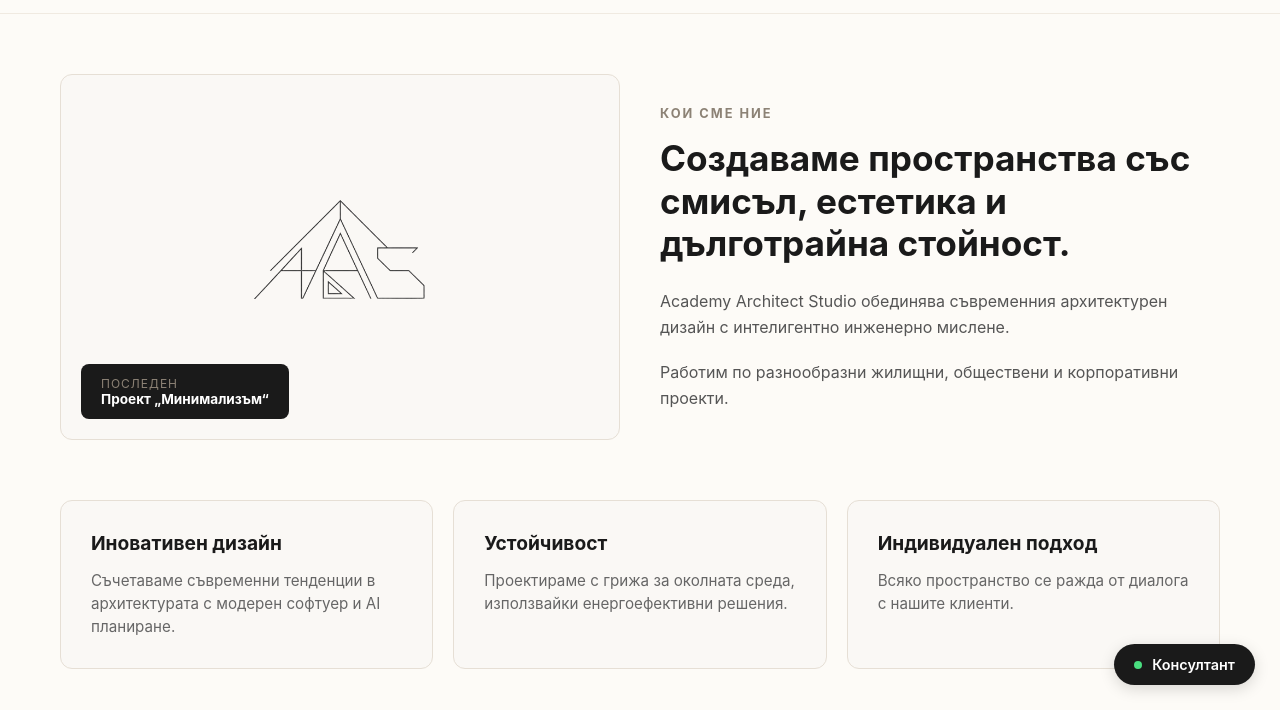
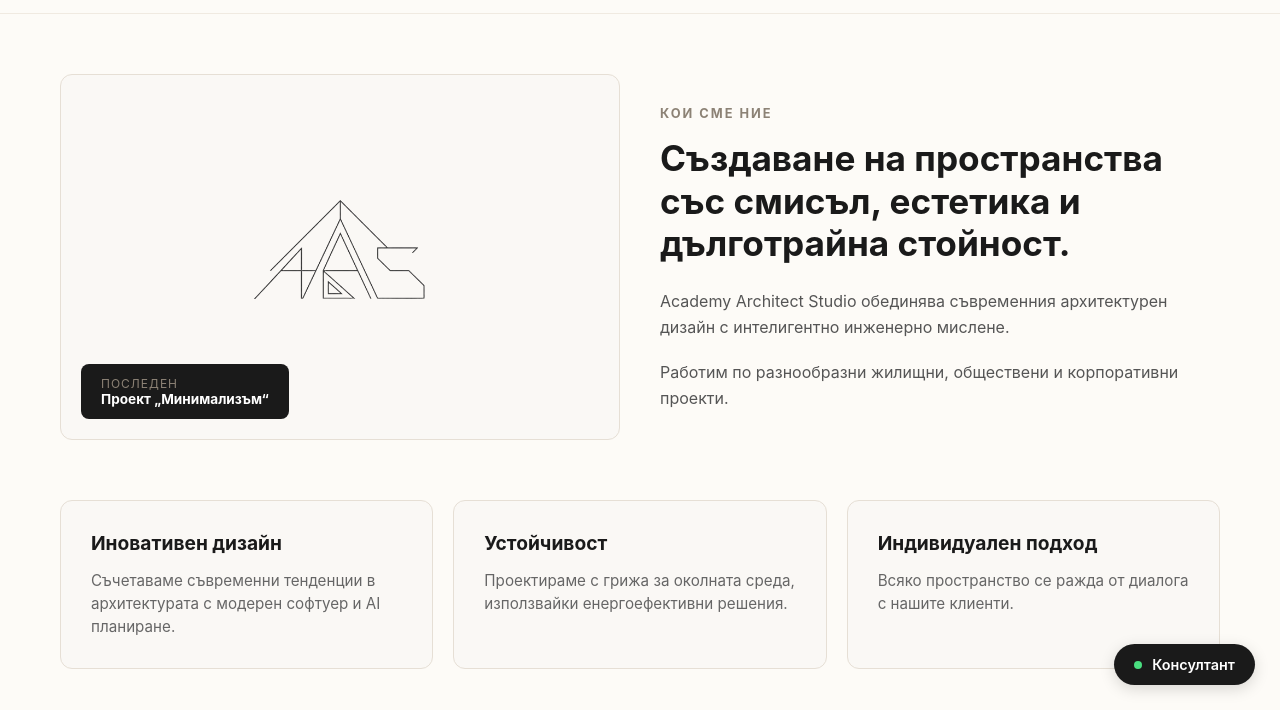
Before and after one commit to kasimfeta619-commits/academy-architect-studio, a plain HTML site: page about.html in a window 1280 px wide. Shown: the part 90-800 px from the top of the page. Drawn offline with Linux system fonts and the light colour scheme; no server answers.

Commit message:
Correct Bulgarian wording on home and about pages

```diff
--- a/about.html
+++ b/about.html
@@ -67,7 +67,7 @@
             <!-- Дясна част - Заглавия и описания -->
             <div class="about-content">
                 <span style="font-size: 0.8rem; letter-spacing: 2px; color: #8c8275; text-transform: uppercase; font-weight: bold;" data-key="about-eyebrow">КОИ СМЕ НИЕ</span>
-                <h1 data-key="about-title" style="font-size: 2.2rem; margin: 15px 0 25px 0; line-height: 1.2;">Създаваме пространства със смисъл, естетика и дълготрайна стойност.</h1>
+                <h1 data-key="about-title" style="font-size: 2.2rem; margin: 15px 0 25px 0; line-height: 1.2;">Създаване на пространства със смисъл, естетика и дълготрайна стойност.</h1>
                 <p data-key="about-desc1" style="color: #555; line-height: 1.6; margin-bottom: 20px;">Academy Architect Studio обединява съвременния архитектурен дизайн с интелигентно инженерно мислене. Нашата цел е да превърнем всяка визия в реалност, съчетавайки функционалност, устойчивост и изчистен стил.</p>
                 <p data-key="about-desc2" style="color: #555; line-height: 1.6;">Работим по разнообразни жилищни, обществени и корпоративни проекти, подхождайки индивидуално към всяка идея и клиентско изискване.</p>
             </div>
--- a/translations.js
+++ b/translations.js
@@ -49,7 +49,7 @@ const translations = {
         // Начална страница
         "hero-eyebrow": "АРХИТЕКТУРНО СТУДИО",
         "hero-title": "Проектираме бъдещето с внимание към детайла",
-        "hero-desc": "Создаваме минималистични и функционални пространства, съчетавайки модерни технологии с изчистена архитектура.",
+        "hero-desc": "Създаване на минималистични и функционални пространства чрез съчетаване на модерни технологии и изчистена архитектура.",
         "hero-btn-browse": "Разгледай проектите",
         "hero-btn-contact": "Свържете се с нас",
         "featured-title": "Избрани проекти",
@@ -58,7 +58,7 @@ const translations = {
 
         // Страница "За нас" и Екип
         "about-eyebrow": "КОИ СМЕ НИЕ",
-        "about-title": "Создаваме пространства със смисъл, естетика и дълготрайна стойност.",
+        "about-title": "Създаване на пространства със смисъл, естетика и дълготрайна стойност.",
         "about-desc1": "Academy Architect Studio обединява съвременния архитектурен дизайн с интелигентно инженерно мислене.",
         "about-desc2": "Работим по разнообразни жилищни, обществени и корпоративни проекти.",
         "about-card1-title": "Иновативен дизайн",
```
